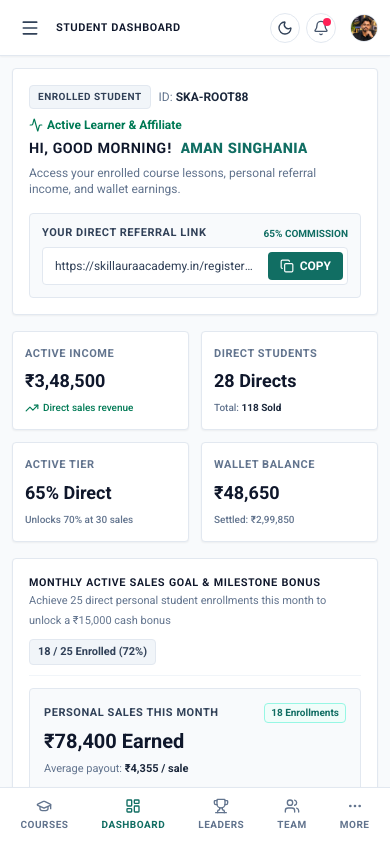
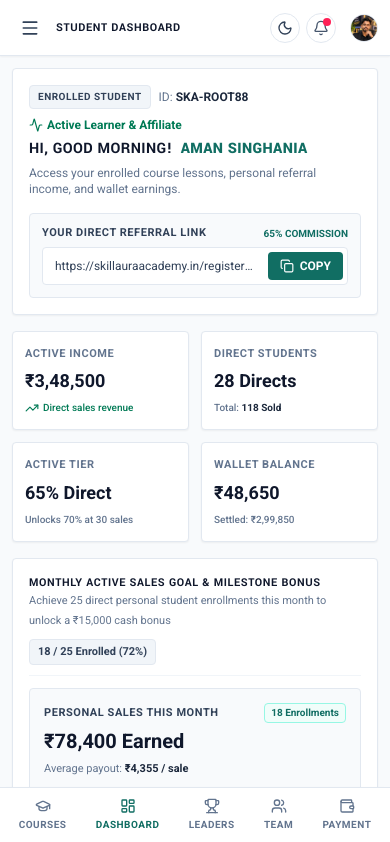
Before and after one commit to budhya2024/skillaura-academy, a Next.js app: page /admin in a window 390 px wide. Shown: the top 842 px of the page. Built offline with nearby package versions, Linux system fonts and the light colour scheme.

Commit message:
feat: replace more button with payment in mobile bottom navigation

```diff
--- a/components/admin/AdminDashboard.tsx
+++ b/components/admin/AdminDashboard.tsx
@@ -29,7 +29,6 @@ import {
   BookOpen,
   Activity,
   ArrowDownRight,
-  MoreHorizontal,
   GraduationCap,
 } from "lucide-react";
 
@@ -592,11 +591,14 @@ export default function AdminDashboard() {
         </button>
 
         <button
-          onClick={() => setIsMobileSidebarOpen(true)}
-          className="flex flex-col items-center justify-center py-1 px-1.5 sm:px-2.5 text-slate-500 dark:text-slate-400 hover:text-slate-900 dark:hover:text-white transition-colors cursor-pointer rounded-[4px] min-w-0"
+          onClick={() => setActiveTab("commissions")}
+          className={`flex flex-col items-center justify-center py-1 px-1.5 sm:px-2.5 transition-colors cursor-pointer rounded-[4px] min-w-0 ${activeTab === "commissions"
+            ? "text-[#116E63] dark:text-emerald-400 font-bold"
+            : "text-slate-500 dark:text-slate-400 hover:text-slate-900 dark:hover:text-white"
+            }`}
         >
-          <MoreHorizontal className="w-4 h-4 mb-0.5 shrink-0" />
-          <span className="text-[10px] uppercase font-bold tracking-wider truncate">More</span>
+          <Wallet className="w-4 h-4 mb-0.5 shrink-0" />
+          <span className="text-[10px] uppercase font-bold tracking-wider truncate">Payment</span>
         </button>
       </div>
     </div>
```
